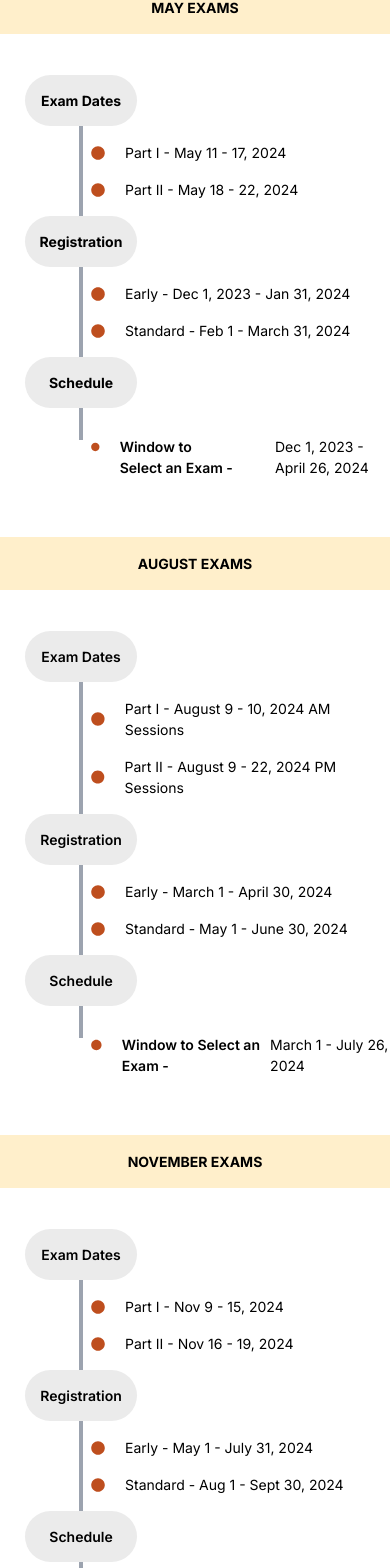
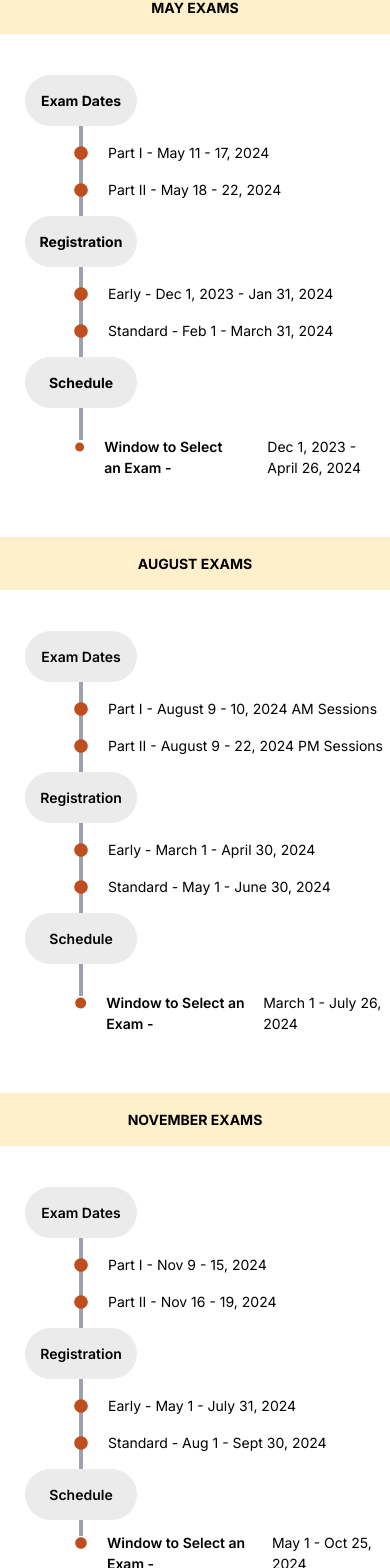
Before and after one commit to midhadomains/frm_midhafin_nextjs, a Next.js app: page /part-1/dates-and-deadlines in a window 390 px wide. Shown: the part 217-1785 px from the top of the page. Built offline with nearby package versions, Linux system fonts and the light colour scheme.

Commit message:
Updated date and deadliness

```diff
--- a/app/page.jsx
+++ b/app/page.jsx
@@ -79,7 +79,6 @@ export default function Home() {
 
     return (
         <div className=''>
-        <Module_Details/>
             <Navbar />
             {/* Hero Section */}
             <div className=' text-[#F9F2DF] bg-[#6A1C1A]'>
--- a/app/part-1/dates-and-deadlines/page.jsx
+++ b/app/part-1/dates-and-deadlines/page.jsx
@@ -24,9 +24,9 @@ export default function page() {
       </div>
 
 
-        <div class="border-l-4 border-gray-400  ml-[79px] sm:ml-[459px]">
-          <h1 className="text-[14px] sm:text-[24px] ml-2 flex -ml-[9px] sm:-ml-[14px] py-4"><FaCircle className="my-auto mr-5 text-[#BE4E1E]"/>Part I - May 11 - 17, 2024</h1>
-          <h1 className="text-[14px] sm:text-[24px] ml-2 flex -ml-[9px] sm:-ml-[14px] pb-4"><FaCircle className="my-auto mr-5 text-[#BE4E1E]"/>Part II - May 18  - 22, 2024</h1>
+        <div class="border-l-4 border-gray-400  ml-[79px] md:ml-[169px] lg:ml-[459px]">
+          <h1 className="text-[14px] sm:text-[24px]  flex -ml-[9px] md:-ml-[14px] lg:-ml-[14px] py-4"><FaCircle className="my-auto mr-5 text-[#BE4E1E]"/>Part I - May 11 - 17, 2024</h1>
+          <h1 className="text-[14px] sm:text-[24px]  flex -ml-[9px] md:-ml-[14px] lg:-ml-[14px] pb-4"><FaCircle className="my-auto mr-5 text-[#BE4E1E]"/>Part II - May 18  - 22, 2024</h1>
         </div>
 
            <div className="max-w-[1350px] mx-auto px-[25px] ">
@@ -35,9 +35,9 @@ export default function page() {
         </h1>
       </div>
 
-      <div class="border-l-4 border-gray-400  ml-[79px] sm:ml-[459px]">
-          <h1 className="text-[14px] sm:text-[24px] ml-2 flex -ml-[9px] sm:-ml-[14px] py-4"><FaCircle className="my-auto mr-5 text-[#BE4E1E]"/>Early - Dec 1, 2023 - Jan 31, 2024</h1>
-          <h1 className="text-[14px] sm:text-[24px] ml-2 flex -ml-[9px] sm:-ml-[14px] pb-4"><FaCircle className="my-auto mr-5 text-[#BE4E1E]"/>Standard - Feb 1 - March 31, 2024</h1>
+      <div class="border-l-4 border-gray-400  ml-[79px] md:ml-[169px] lg:ml-[459px]">
+          <h1 className="text-[14px] sm:text-[24px]  flex -ml-[9px] sm:-ml-[14px] py-4"><FaCircle className="my-auto mr-5 text-[#BE4E1E]"/>Early - Dec 1, 2023 - Jan 31, 2024</h1>
+          <h1 className="text-[14px] sm:text-[24px]  flex -ml-[9px] sm:-ml-[14px] pb-4"><FaCircle className="my-auto mr-5 text-[#BE4E1E]"/>Standard - Feb 1 - March 31, 2024</h1>
         </div>
 
         <div className="max-w-[1350px] mx-auto px-[25px] ">
@@ -46,8 +46,8 @@ export default function page() {
         </h1>
       </div>
 
-      <div class="border-l-4  border-gray-400 ml-[79px] sm:ml-[459px] ">
-          <h1 className="text-[14px] sm:text-[24px] ml-2 flex -ml-[9px] sm:-ml-[14px] pt-8 h-1"><FaCircle className="my-auto mr-5 text-[#BE4E1E]"/><span className="font-semibold -mt-1">Window to Select an Exam - </span>&nbsp;<span className="-mt-1 ml-[35px] sm:ml-0">Dec 1, 2023 - April 26, 2024</span></h1>
+      <div class="border-l-4  border-gray-400 ml-[79px] md:ml-[169px] lg:ml-[459px] ">
+          <h1 className="text-[14px] sm:text-[24px]  flex -ml-[8px] sm:-ml-[14px] pt-8 h-1"><FaCircle className="my-auto  mr-5 text-[#BE4E1E]"/><span className="font-semibold -mt-1">Window to Select an Exam - </span>&nbsp;<span className="-mt-1 ml-[35px] sm:ml-0">Dec 1, 2023 - April 26, 2024</span></h1>
         </div>
 
         <div className="bg-[#FFEFCB] py-4 mt-[97px]">
@@ -62,9 +62,9 @@ export default function page() {
         </h1>
       </div>
 
-      <div class="border-l-4 border-gray-400 ml-[79px] sm:ml-[459px]">
-          <h1 className="text-[14px] sm:text-[24px] ml-2 flex -ml-[9px] sm:-ml-[14px] py-4"><FaCircle className="my-auto mr-5 text-[#BE4E1E]"/>Part I - August 9 - 10, 2024 AM Sessions</h1>
-          <h1 className="text-[14px] sm:text-[24px] ml-2 flex -ml-[9px] sm:-ml-[14px] pb-4"><FaCircle className="my-auto mr-5 text-[#BE4E1E]"/>Part II - August 9  - 22, 2024 PM Sessions</h1>
+      <div class="border-l-4 border-gray-400 ml-[79px] md:ml-[169px] lg:ml-[459px]">
+          <h1 className="text-[14px] sm:text-[24px]  flex -ml-[9px] sm:-ml-[14px] py-4"><FaCircle className="my-auto mr-5 text-[#BE4E1E]"/>Part I - August 9 - 10, 2024 AM Sessions</h1>
+          <h1 className="text-[14px] sm:text-[24px]  flex -ml-[9px] sm:-ml-[14px] pb-4"><FaCircle className="my-auto mr-5 text-[#BE4E1E]"/>Part II - August 9  - 22, 2024 PM Sessions</h1>
         </div>
 
         <div className="max-w-[1350px] mx-auto px-[25px] ">
@@ -73,9 +73,9 @@ export default function page() {
         </h1>
       </div>
 
-      <div class="border-l-4 border-gray-400 ml-[79px] sm:ml-[459px]">
-          <h1 className="text-[14px] sm:text-[24px] ml-2 flex -ml-[9px] sm:-ml-[14px] py-4"><FaCircle className="my-auto mr-5 text-[#BE4E1E]"/>Early - March 1 - April 30, 2024</h1>
-          <h1 className="text-[14px] sm:text-[24px] ml-2 flex -ml-[9px] sm:-ml-[14px] pb-4"><FaCircle className="my-auto mr-5 text-[#BE4E1E]"/>Standard - May 1 - June 30, 2024</h1>
+      <div class="border-l-4 border-gray-400 ml-[79px] md:ml-[169px] lg:ml-[459px]">
+          <h1 className="text-[14px] sm:text-[24px]  flex -ml-[9px] sm:-ml-[14px] py-4"><FaCircle className="my-auto mr-5 text-[#BE4E1E]"/>Early - March 1 - April 30, 2024</h1>
+          <h1 className="text-[14px] sm:text-[24px]  flex -ml-[9px] sm:-ml-[14px] pb-4"><FaCircle className="my-auto mr-5 text-[#BE4E1E]"/>Standard - May 1 - June 30, 2024</h1>
         </div>
 
 
@@ -85,8 +85,8 @@ export default function page() {
         </h1>
       </div>
 
-      <div class="border-l-4 border-gray-400 ml-[79px] sm:ml-[459px]">
-          <h1 className="text-[14px] sm:text-[24px] ml-2 flex -ml-[9px] sm:-ml-[14px] pt-8 h-1"><FaCircle className="my-auto mr-5 text-[#BE4E1E]"/><span className="font-semibold -mt-1">Window to Select an Exam - </span>&nbsp;<span className="-mt-1">March 1 - July 26, 2024</span></h1>
+      <div class="border-l-4 border-gray-400 ml-[79px] md:ml-[169px] lg:ml-[459px]">
+          <h1 className="text-[14px] sm:text-[24px]  flex -ml-[8px] sm:-ml-[14px] pt-8 h-1"><FaCircle className="my-auto mr-5 text-[#BE4E1E]"/><span className="font-semibold -mt-1">Window to Select an Exam - </span>&nbsp;<span className="-mt-1">March 1 - July 26, 2024</span></h1>
         </div>
 
         <div className="bg-[#FFEFCB] py-4 mt-[97px]">
@@ -101,9 +101,9 @@ export default function page() {
         </h1>
       </div>
 
-      <div class="border-l-4 border-gray-400 ml-[79px] sm:ml-[459px]">
-          <h1 className="text-[14px] sm:text-[24px] ml-2 flex -ml-[9px] sm:-ml-[14px] py-4"><FaCircle className="my-auto mr-5 text-[#BE4E1E]"/>Part I - Nov 9 - 15, 2024</h1>
-          <h1 className="text-[14px] sm:text-[24px] ml-2 flex -ml-[9px] sm:-ml-[14px] pb-4"><FaCircle className="my-auto mr-5 text-[#BE4E1E]"/>Part II - Nov 16  - 19, 2024</h1>
+      <div class="border-l-4 border-gray-400 ml-[79px] md:ml-[169px] lg:ml-[459px]">
+          <h1 className="text-[14px] sm:text-[24px]  flex -ml-[9px] sm:-ml-[14px] py-4"><FaCircle className="my-auto mr-5 text-[#BE4E1E]"/>Part I - Nov 9 - 15, 2024</h1>
+          <h1 className="text-[14px] sm:text-[24px]  flex -ml-[9px] sm:-ml-[14px] pb-4"><FaCircle className="my-auto mr-5 text-[#BE4E1E]"/>Part II - Nov 16  - 19, 2024</h1>
         </div>
 
         <div className="max-w-[1350px] mx-auto px-[25px] ">
@@ -112,9 +112,9 @@ export default function page() {
         </h1>
       </div>
 
-      <div class="border-l-4 border-gray-400 ml-[79px] sm:ml-[459px]">
-          <h1 className="text-[14px] sm:text-[24px] ml-2 flex -ml-[9px] sm:-ml-[14px] py-4"><FaCircle className="my-auto mr-5 text-[#BE4E1E]"/>Early - May 1 - July 31, 2024</h1>
-          <h1 className="text-[14px] sm:text-[24px] ml-2 flex -ml-[9px] sm:-ml-[14px] pb-4"><FaCircle className="my-auto mr-5 text-[#BE4E1E]"/>Standard - Aug 1 - Sept 30, 2024</h1>
+      <div class="border-l-4 border-gray-400 ml-[79px] md:ml-[169px] lg:ml-[459px]">
+          <h1 className="text-[14px] sm:text-[24px]  flex -ml-[9px] sm:-ml-[14px] py-4"><FaCircle className="my-auto mr-5 text-[#BE4E1E]"/>Early - May 1 - July 31, 2024</h1>
+          <h1 className="text-[14px] sm:text-[24px]  flex -ml-[9px] sm:-ml-[14px] pb-4"><FaCircle className="my-auto mr-5 text-[#BE4E1E]"/>Standard - Aug 1 - Sept 30, 2024</h1>
         </div>
 
         <div className="max-w-[1350px] mx-auto px-[25px] ">
@@ -124,8 +124,8 @@ export default function page() {
       </div>
 
 
-      <div class="border-l-4 border-gray-400 ml-[79px] sm:ml-[459px]">
-          <h1 className="text-[14px] sm:text-[24px] ml-2 flex -ml-[9px] sm:-ml-[14px] pt-4 h-1"><FaCircle className="my-auto mr-5 text-[#BE4E1E]"/><span className="font-semibold -mt-1">Window to Select an Exam - </span>&nbsp;<span className="-mt-1">May 1 - Oct 25, 2024</span></h1>
+      <div class="border-l-4 border-gray-400 ml-[79px] md:ml-[169px] lg:ml-[459px]">
+          <h1 className="text-[14px] sm:text-[24px]  flex -ml-[8px] sm:-ml-[14px] pt-4 h-1"><FaCircle className="my-auto mr-5 text-[#BE4E1E]"/><span className="font-semibold -mt-1">Window to Select an Exam - </span>&nbsp;<span className="-mt-1">May 1 - Oct 25, 2024</span></h1>
         </div>
 
 
```
